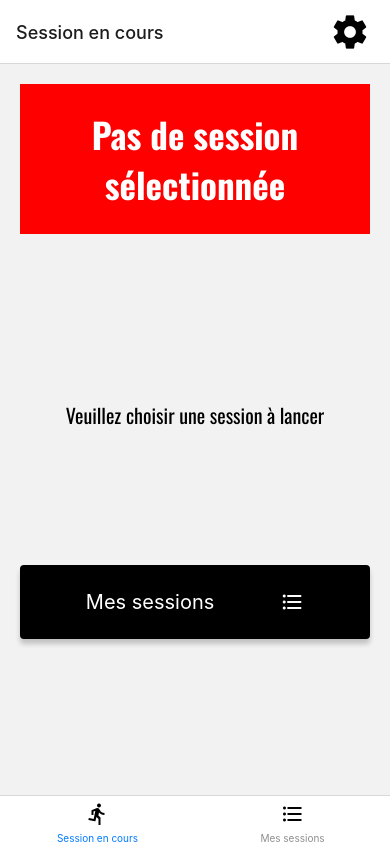
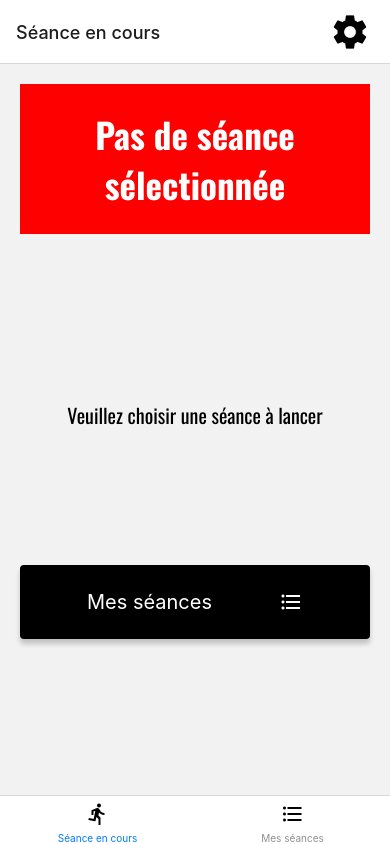
Before and after one commit to david-mi/Intervalize, a React Native app: screen /Home in a window 390 px wide. Built offline with nearby package versions, Linux system fonts and the light colour scheme.

Commit message:
refacto: rename displayed 'session' with 'séance'

```diff
--- a/src/screens/Home/Home.tsx
+++ b/src/screens/Home/Home.tsx
@@ -15,20 +15,20 @@ function Home({ navigation }: Props) {
   return (
     <Tab.Navigator>
       <Tab.Screen
-        name={"Session en cours"}
+        name={"Séance en cours"}
         component={CurrentSession}
         options={{
           headerRight: () => <OpenUserSettingsButton navigation={navigation} />,
-          tabBarLabel: "Session en cours",
+          tabBarLabel: "Séance en cours",
           tabBarIcon: () => <MaterialIcons name="directions-run" size={24} color="black" />,
         }}
       />
       <Tab.Screen
-        name="Mes sessions"
+        name="Mes séances"
         component={MySessions}
         options={{
           headerRight: () => <OpenUserSettingsButton navigation={navigation} />,
-          tabBarLabel: "Mes sessions",
+          tabBarLabel: "Mes séances",
           tabBarIcon: () => <MaterialIcons name="format-list-bulleted" size={24} color="black" />
         }}
       />
--- a/src/screens/Home/tabs/CurrentSession/CurrentSession.tsx
+++ b/src/screens/Home/tabs/CurrentSession/CurrentSession.tsx
@@ -10,7 +10,7 @@ import Active from "./Active/Active";
 import Finished from "./Finished/Finished";
 import { styles } from "./currentSession.styles";
 
-type Props = BottomTabScreenProps<TabNavParamList, "Session en cours">
+type Props = BottomTabScreenProps<TabNavParamList, "Séance en cours">
 
 function CurrentSession({ navigation }: Props) {
   const { sessionStatus, currentSession } = React.useContext(GlobalContext)
--- a/src/screens/Home/tabs/CurrentSession/Finished/Finished.tsx
+++ b/src/screens/Home/tabs/CurrentSession/Finished/Finished.tsx
@@ -8,7 +8,7 @@ import CustomButton from "@/components/CustomButton/CustomButton";
 import { styles } from "./finished.styles";
 import TitleWithCustomFont from "@/components/TitleWithCustomFont/TitleWithCustomFont";
 
-type Props = Pick<BottomTabScreenProps<TabNavParamList, "Session en cours">, "navigation">
+type Props = Pick<BottomTabScreenProps<TabNavParamList, "Séance en cours">, "navigation">
 
 function Finished({ navigation }: Props) {
   const { setSessionStatus } = React.useContext(GlobalContext)
@@ -18,7 +18,7 @@ function Finished({ navigation }: Props) {
   }
 
   function redirectToMySessions() {
-    const jumpToAction = TabActions.jumpTo("Mes sessions");
+    const jumpToAction = TabActions.jumpTo("Mes séances");
     navigation.dispatch(jumpToAction);
   }
 
@@ -35,7 +35,7 @@ function Finished({ navigation }: Props) {
         />
         <CustomButton
           icon={{ name: "format-list-bulleted" }}
-          title="Mes sessions"
+          title="Mes séances"
           onPress={redirectToMySessions}
         />
       </View>
--- a/src/screens/Home/tabs/CurrentSession/NotSelected/NotSelected.tsx
+++ b/src/screens/Home/tabs/CurrentSession/NotSelected/NotSelected.tsx
@@ -7,24 +7,24 @@ import TextWithCustomFont from "@/components/TextWithCustomFont/TextWithCustomFo
 import TitleWithCustomFont from "@/components/TitleWithCustomFont/TitleWithCustomFont";
 import { styles } from "./notSelected.styles";
 
-type Props = Pick<BottomTabScreenProps<TabNavParamList, "Session en cours">, "navigation">
+type Props = Pick<BottomTabScreenProps<TabNavParamList, "Séance en cours">, "navigation">
 
 function NotSelected({ navigation }: Props) {
 
   function redirectToMySessions() {
-    const jumpToAction = TabActions.jumpTo("Mes sessions");
+    const jumpToAction = TabActions.jumpTo("Mes séances");
     navigation.dispatch(jumpToAction);
   }
 
   return (
     <View style={styles.container}>
       <View style={styles.infos}>
-        <TitleWithCustomFont style={styles.title}>Pas de session sélectionnée</TitleWithCustomFont>
-        <TextWithCustomFont style={styles.instructions}>Veuillez choisir une session à lancer</TextWithCustomFont>
+        <TitleWithCustomFont style={styles.title}>Pas de séance sélectionnée</TitleWithCustomFont>
+        <TextWithCustomFont style={styles.instructions}>Veuillez choisir une séance à lancer</TextWithCustomFont>
       </View>
       <CustomButton
         icon={{ name: "format-list-bulleted" }}
-        title="Mes sessions"
+        title="Mes séances"
         style={styles.button}
         onPress={redirectToMySessions}
       />
--- a/src/screens/Home/tabs/MySessions/MySessions.tsx
+++ b/src/screens/Home/tabs/MySessions/MySessions.tsx
@@ -7,7 +7,7 @@ import { Session, TabNavParamList } from "@/types";
 import CustomButton from "@/components/CustomButton/CustomButton";
 import { styles } from "./mySessions.styles";
 
-type Props = BottomTabScreenProps<TabNavParamList, "Mes sessions">
+type Props = BottomTabScreenProps<TabNavParamList, "Mes séances">
 
 function MySessions({ navigation }: Props) {
   const {
@@ -21,7 +21,7 @@ function MySessions({ navigation }: Props) {
   function startNewSession(session: Session) {
     setCurrentSession(session)
     setSessionStatus("READY_TO_START")
-    const jumpToAction = TabActions.jumpTo("Session en cours");
+    const jumpToAction = TabActions.jumpTo("Séance en cours");
     navigation.dispatch(jumpToAction);
   }
 
@@ -29,7 +29,7 @@ function MySessions({ navigation }: Props) {
     const foundSession = sessions.find(session => session.id === sessionId)!
 
     if (foundSession.id === undefined) {
-      return Alert.alert("Session non trouvée")
+      return Alert.alert("Séance non trouvée")
     }
 
     const haveAnActiveSession = (
--- a/src/types.ts
+++ b/src/types.ts
@@ -27,8 +27,8 @@ export interface Session {
 }
 
 export type TabNavParamList = {
-  "Mes sessions": undefined
-  "Session en cours": undefined
+  "Mes séances": undefined
+  "Séance en cours": undefined
 };
 
 export type RootStackParamList = {
```
